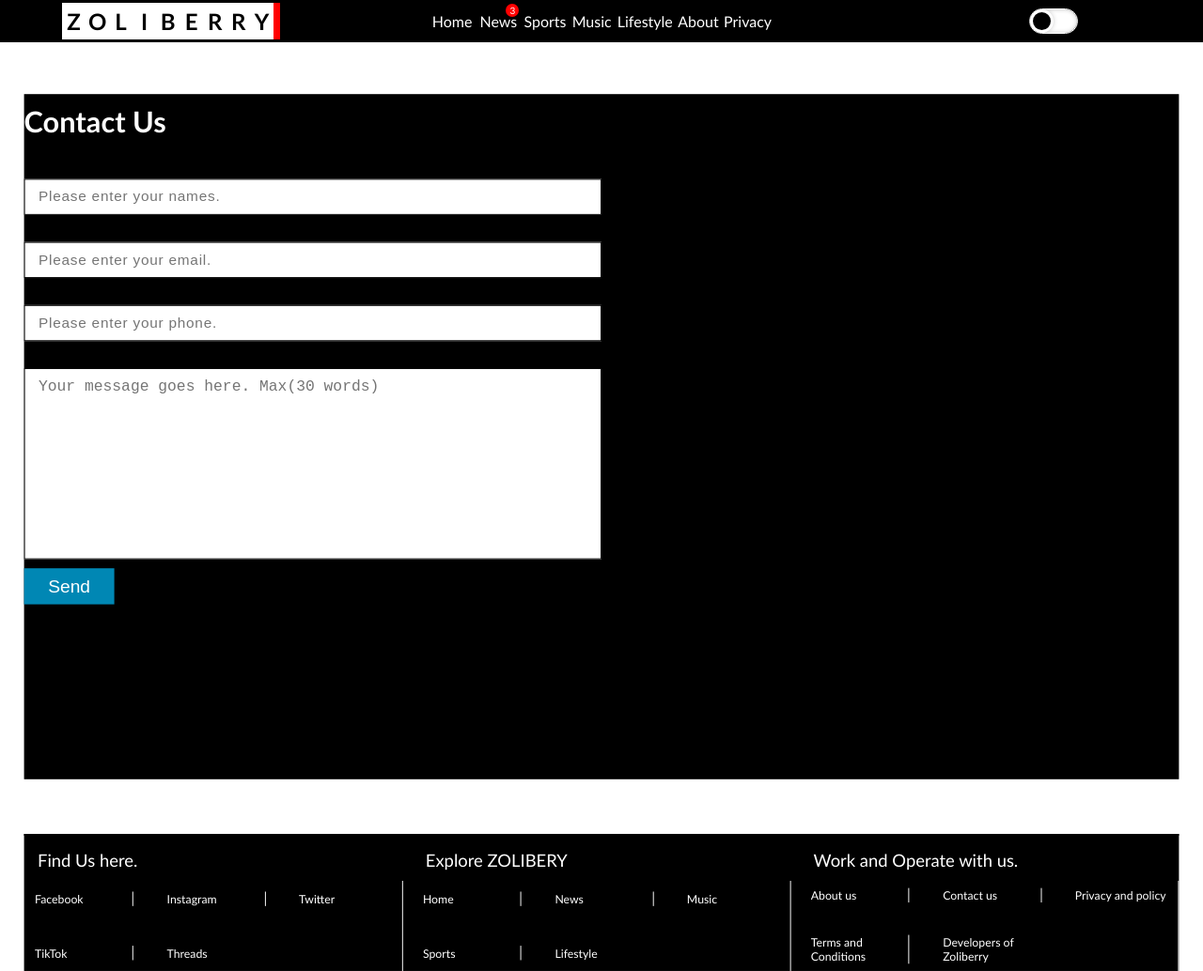
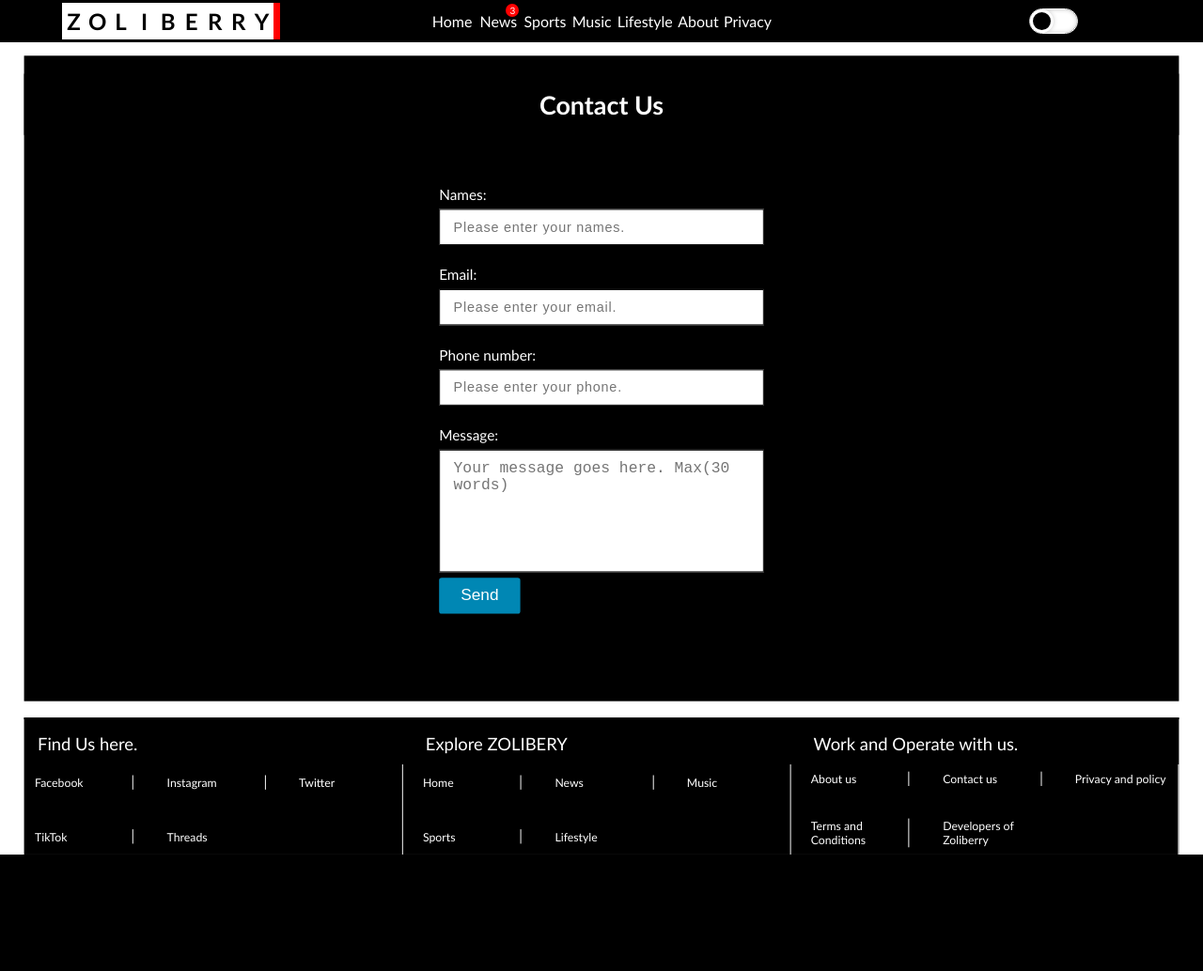
Before and after one commit to bosstresor/Zoliberry_Host, a PHP site: page /ContactUs in a window 1280 px wide. Shown: the whole page at 94% size. After the commit the page ends 910 px from the top, so only its background shows below. Run offline with PHP 8.4, Linux system fonts and the light colour scheme; data that the repository does not hold is empty; style sheets or scripts are compiled from the project's sources.

Commit message:
Update March 22

```diff
--- /dev/null
+++ b/App/Controllers/SitemapController.php
@@ -0,0 +1,15 @@
+<?php
+
+    namespace App\Controllers;
+
+    use App\View;
+    use App\Attributes\Get;
+
+    class SitemapController
+    {
+        #[Get("/sitemap")]
+        public function index(): View
+        {
+            return View::make("/sitemap", "xml", []);
+        }
+    }
--- a/Views/footer/contact.php
+++ b/Views/footer/contact.php
@@ -10,7 +10,7 @@
     <link rel="stylesheet" href="/sass/Home.css">
     <link rel="stylesheet" href="/sass/Mobile.css">
     <link rel="stylesheet" href="/sass/News.css">
-    <link rel="stylesheet" href="/sass/FooterELements.css">
+    <link rel="stylesheet" href="/sass/FooterELementsCorrections.css">
 
     <script src="./../js/Toggler.js" defer></script>
     <script src="./../js/TopStoriesFetcher.js" type="module"></script>
@@ -19,7 +19,7 @@
 <body>
     <?php  require_once  "./../Views/Templates/Navbar.php"?>
 
-    <div class="posts_container">
+    <div class="posts_container contact">
         <div class="header">
             <h1>Contact Us</h1>
         </div>
@@ -35,25 +35,29 @@
                     <div class="error">
                         <?= $this->names ? "Names can't be empty  or much longer." : "" ?>
                     </div>
-                    <input type="text" name="names" id="" placeholder="Please enter your names.">
+                    <label for="names">Names: </label>
+                    <input type="text" name="names" id="names" placeholder="Please enter your names.">
                 </div>
                 <div class="feed">
                     <div class="error">
                         <?= $this->email ? "Email must be valid." : "" ?>
                     </div>
-                    <input type="email" name="email" id="" placeholder="Please enter your email.">
+                    <label for="email">Email: </label>
+                    <input type="email" name="email" id="email" placeholder="Please enter your email.">
                 </div>
                 <div class="feed">
                      <div class="error">
                         <?= $this->phone ? "Phone number must be valid." : "" ?>
                     </div>
-                    <input type="text" name="phone" id="" placeholder="Please enter your phone.">
+                    <label for="phone">Phone number: </label>
+                    <input type="text" name="phone" id="phone" placeholder="Please enter your phone.">
                 </div>
                 <div class="feed">
                      <div class="error">
                         <?= $this->message ? "Your message can't be empty  or much longer." : "" ?>
                     </div>
-                    <textarea name="message" id="" cols="30" rows="10" placeholder="Your message goes here. Max(30 words)"></textarea>
+                    <label for="message">Message: </label>
+                    <textarea name="message" id="message" cols="30" rows="6" placeholder="Your message goes here. Max(30 words)"></textarea>
                 </div>
                 <div class="feed">
                     <button type="submit">Send</button>
--- a/public/index.php
+++ b/public/index.php
@@ -4,7 +4,7 @@
 
     require_once __DIR__."/../vendor/autoload.php";
 
-    ini_set("display_errors", 0);
+    // ini_set("display_errors", 0);
 
     const VIEW_PATH = "./../Views";
 
@@ -13,6 +13,7 @@
     use App\Controllers\{
         Destroyer,
         SearchController,
+        SitemapController,
         PageNotFoundController,
         ManagerController,
         ManagementController, CreateNewController, ManagerRegistrationController,
@@ -58,6 +59,7 @@
         [
             Destroyer::class,
             SearchController::class,
+            SitemapController::class,
             HomeController::class,
             NewsController::class,
             MusicController::class,
--- a/public/sass/FooterElementsCorrections.css
+++ b/public/sass/FooterElementsCorrections.css
@@ -227,4 +227,109 @@
     font-size: 14px;
     font-weight: bold;
   }
+}
+
+.posts_container.contact {
+  width: 100vw;
+  display: flex;
+  align-items: center;
+  justify-content: center;
+  gap: auto;
+  background: var(--nav-bg-color);
+}
+.posts_container.contact .header {
+  width: var(--standard_width);
+  display: flex;
+  align-items: center;
+  justify-content: center;
+  gap: auto;
+  width: 100%;
+}
+.posts_container.contact .header h1 {
+  width: 100%;
+  padding: 10px 0;
+  color: var(--nav-text-color);
+  font-size: 28px;
+  display: flex;
+  align-items: center;
+  justify-content: center;
+  gap: auto;
+}
+@media screen and (max-width: 700px) {
+  .posts_container.contact .header h1 {
+    font-size: 20px;
+  }
+}
+.posts_container.contact .contents {
+  width: 400px;
+}
+@media screen and (max-width: 700px) {
+  .posts_container.contact .contents {
+    width: 350px;
+  }
+}
+@media screen and (max-width: 500px) {
+  .posts_container.contact .contents {
+    width: 300px;
+  }
+}
+.posts_container.contact .contents .error {
+  color: red;
+  font-size: 20px;
+}
+.posts_container.contact form {
+  width: var(--standard_width);
+  width: 100%;
+  display: flex;
+  align-items: flex-start;
+  flex-direction: column;
+}
+.posts_container.contact form .feed {
+  width: 100%;
+  margin: 3px 0;
+  display: flex;
+  flex-direction: column;
+  --padding: 15px;
+}
+.posts_container.contact form .feed .error {
+  color: red;
+  font-size: 20px;
+  padding: 5px 0;
+}
+.posts_container.contact form .feed label {
+  padding: 7px 0;
+  color: var(--nav-text-color);
+}
+.posts_container.contact form .feed input {
+  height: 40px;
+  padding: 0 var(--padding);
+  font-size: 16px;
+  border: 1px solid black;
+  width: calc(var(100%) - var(--padding));
+}
+.posts_container.contact form .feed input::placeholder {
+  font-size: 15px;
+  letter-spacing: 0.8px;
+}
+.posts_container.contact form .feed textarea {
+  resize: none;
+  padding: 10px var(--padding);
+  font-size: 17px;
+  border: 1px solid black;
+  width: calc(var(100%) - var(--padding));
+}
+.posts_container.contact form .feed button {
+  height: 40px;
+  font-size: 18px;
+  background: var(--body-bg-color);
+  color: var(--nav-text-color);
+  width: 90px;
+  border: none;
+  outline: none;
+  border-radius: 3px;
+  color: white;
+}
+.posts_container.contact form .feed button:hover {
+  opacity: 0.9;
+  cursor: pointer;
 }/*# sourceMappingURL=FooterElementsCorrections.css.map */
--- a/public/sass/navbar.css
+++ b/public/sass/navbar.css
@@ -159,7 +159,7 @@ body::-webkit-scrollbar-thumb {
     display: flex;
     align-items: center;
     justify-content: center;
-    gap: calc(var(--body-gap));
+    gap: 10px;
   }
 }
 .navbar .nav-center .nav-links .link {
@@ -295,7 +295,12 @@ body::-webkit-scrollbar-thumb {
 }
 @media screen and (max-width: 500px) {
   .web-services {
-    margin: calc(var(--body-gap) * 3) 0 calc(var(--body-gap) * -2) 0;
+    margin: calc(var(--body-gap) * 3) 0 calc(var(--body-gap) * -2) 10px;
+  }
+}
+@media screen and (max-width: 350px) {
+  .web-services {
+    margin: calc(var(--body-gap) * 3) 0 calc(var(--body-gap) * -2) 25px;
   }
 }
 .web-services .welcome, .web-services .date {
```
Also changed, not shown: public/css/FooterElementsCorrections.scss (+110 -0 lines), public/css/navbar.scss (+6 -2 lines), 2 other files.
